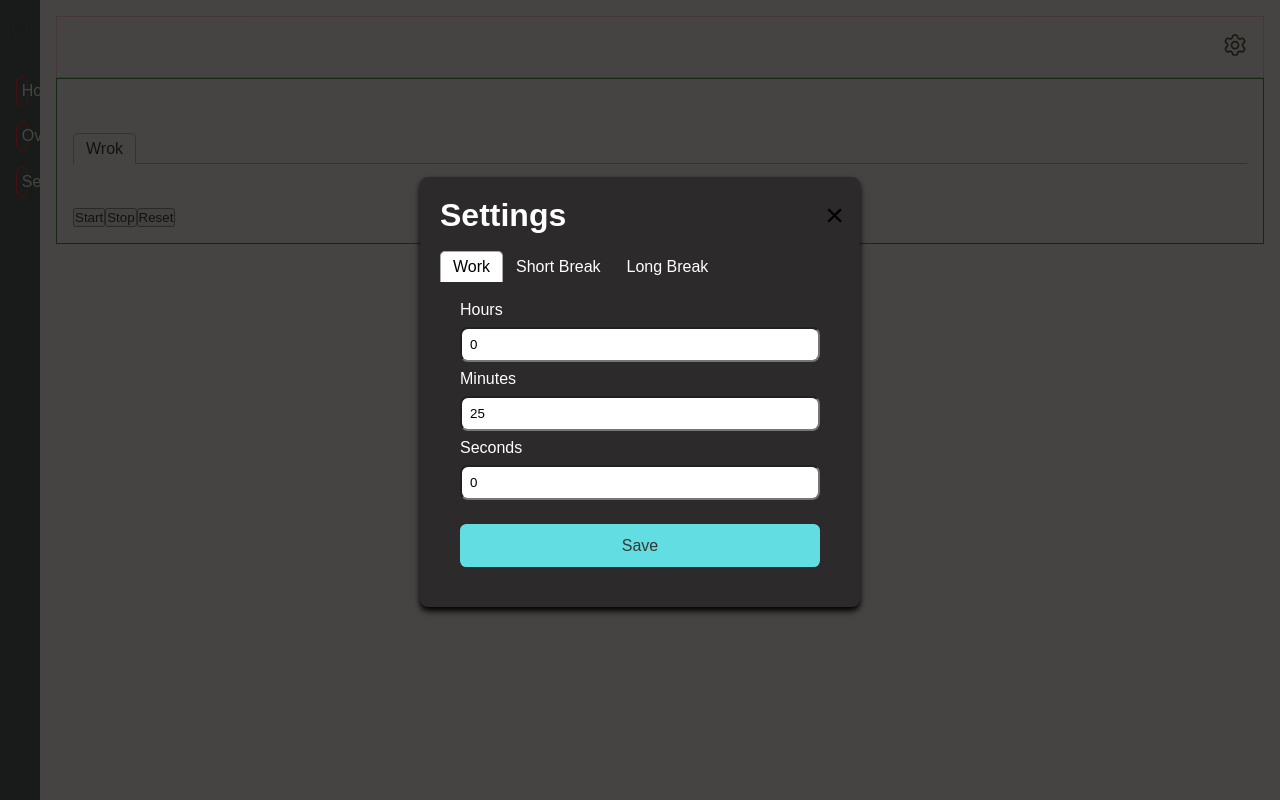
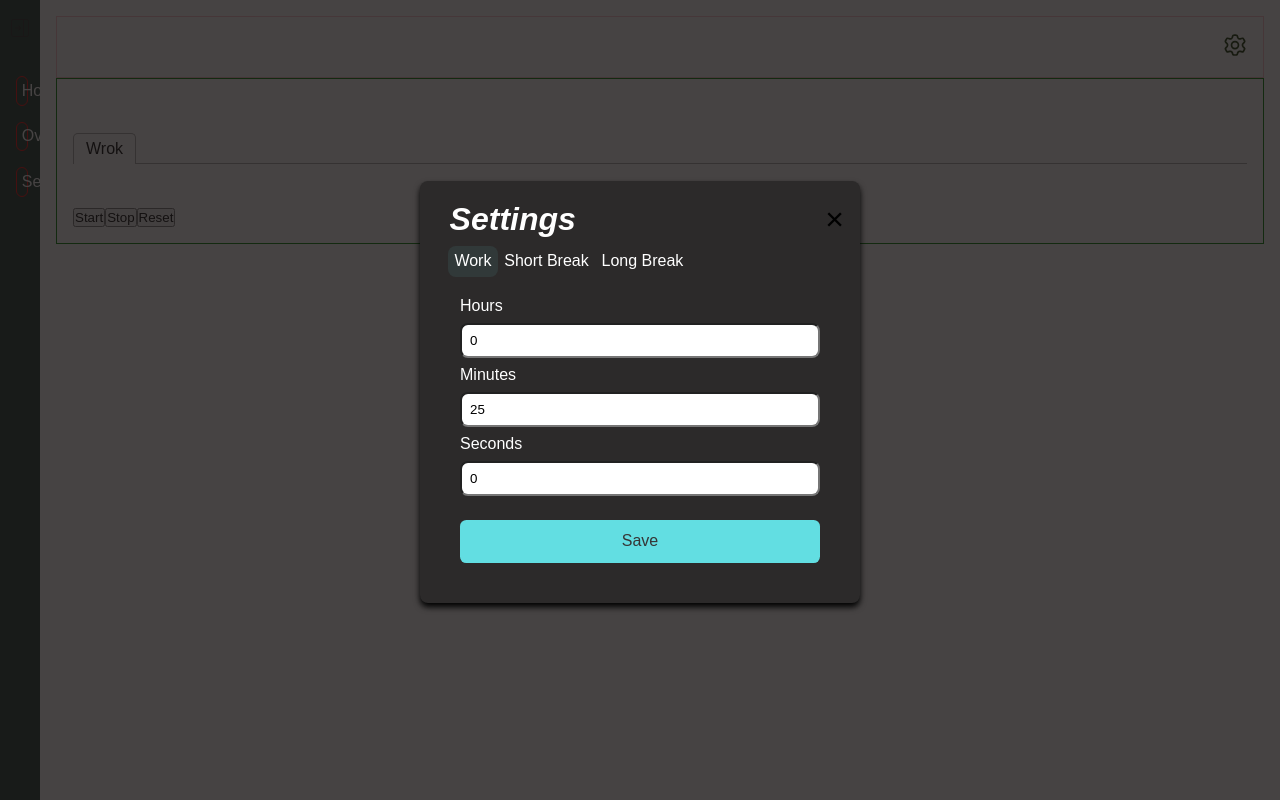
Before and after one commit to Anurag1096/pomodoro-timer, a Next.js app: page /dashboard in a window 1280 px wide. Both pictures are taken after a click on the item 1235 px from the left and 47 px from the top of the page. Built offline with nearby package versions, Linux system fonts and the light colour scheme.

Commit message:
wip: fixing ui issues

```diff
--- a/src/component/Setting/Setting.module.css
+++ b/src/component/Setting/Setting.module.css
@@ -6,6 +6,11 @@
 }
 .tablist--wrapper{
     margin-top:1rem;
+    /* border-bottom:1px dashed ; */
+    display:flex;
+    margin:0 8px;
+    overflow: hidden;
+  transition: height 0.3s ease-in-out;
 }
 .selectedPanel{
 
@@ -13,7 +18,20 @@
 
 
 }
-
+.customTab{
+    padding:0.4rem;
+    list-style-type:none;
+    cursor:pointer;
+    background:transparent;
+    transition:background 0.3s ease-out;
+    border-radius:0.5rem;
+}
+.selectedTab{
+    border:none;
+    background:rgba(59, 80, 80, 0.4);
+    transition:background 0.3s ease-in;
+    border-radius:0.5rem;
+}
 
 .inputNumber{
     padding:0.5rem;
--- a/src/component/Setting/index.tsx
+++ b/src/component/Setting/index.tsx
@@ -7,12 +7,28 @@ import "react-tabs/style/react-tabs.css";
 const SettingComponent = () => {
   return (
     <>
-    <h1>Settings</h1>
+      <h1 style={{marginLeft:"0.6rem",marginBottom:"0.5rem", fontStyle:"italic"
+      }}>Settings</h1>
       <Tabs>
         <TabList className={style["tablist--wrapper"]}>
-          <Tab>Work </Tab>
-          <Tab>Short Break</Tab>
-          <Tab>Long Break</Tab>
+          <Tab
+            className={style.customTab}
+            selectedClassName={style.selectedTab}
+          >
+            Work{" "}
+          </Tab>
+          <Tab
+            className={style.customTab}
+            selectedClassName={style.selectedTab}
+          >
+            Short Break
+          </Tab>
+          <Tab
+            className={style.customTab}
+            selectedClassName={style.selectedTab}
+          >
+            Long Break
+          </Tab>
         </TabList>
         <TabPanel
           className={style.customPanel}
```
